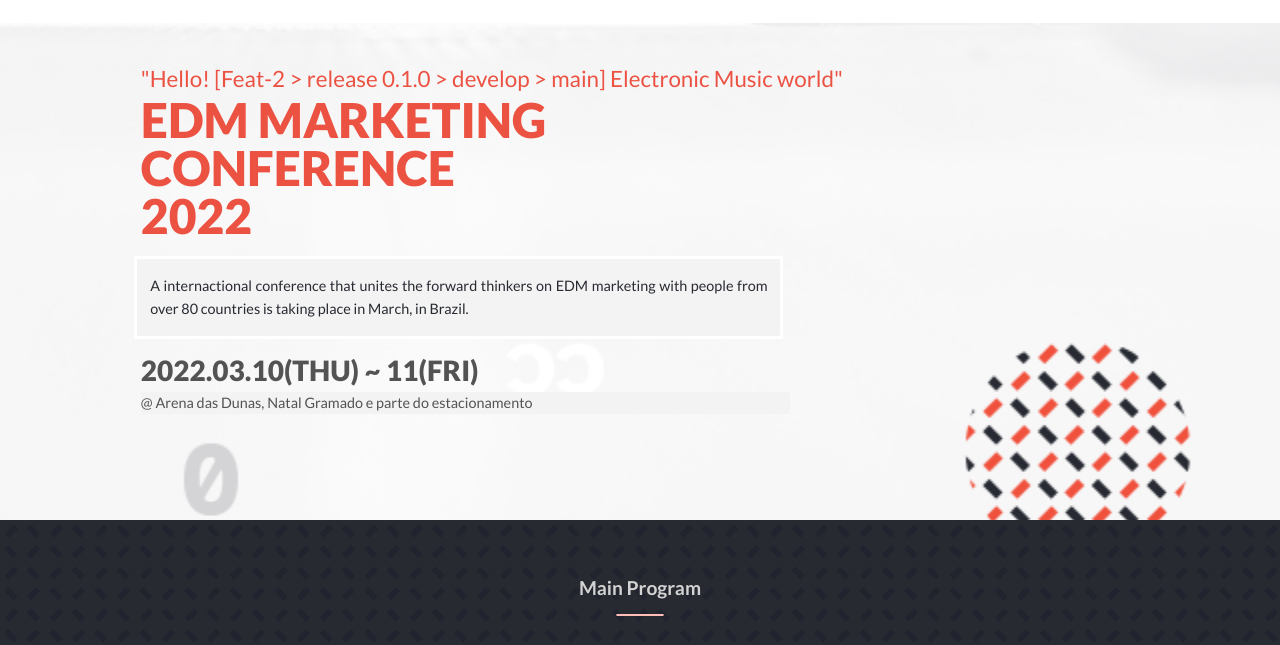
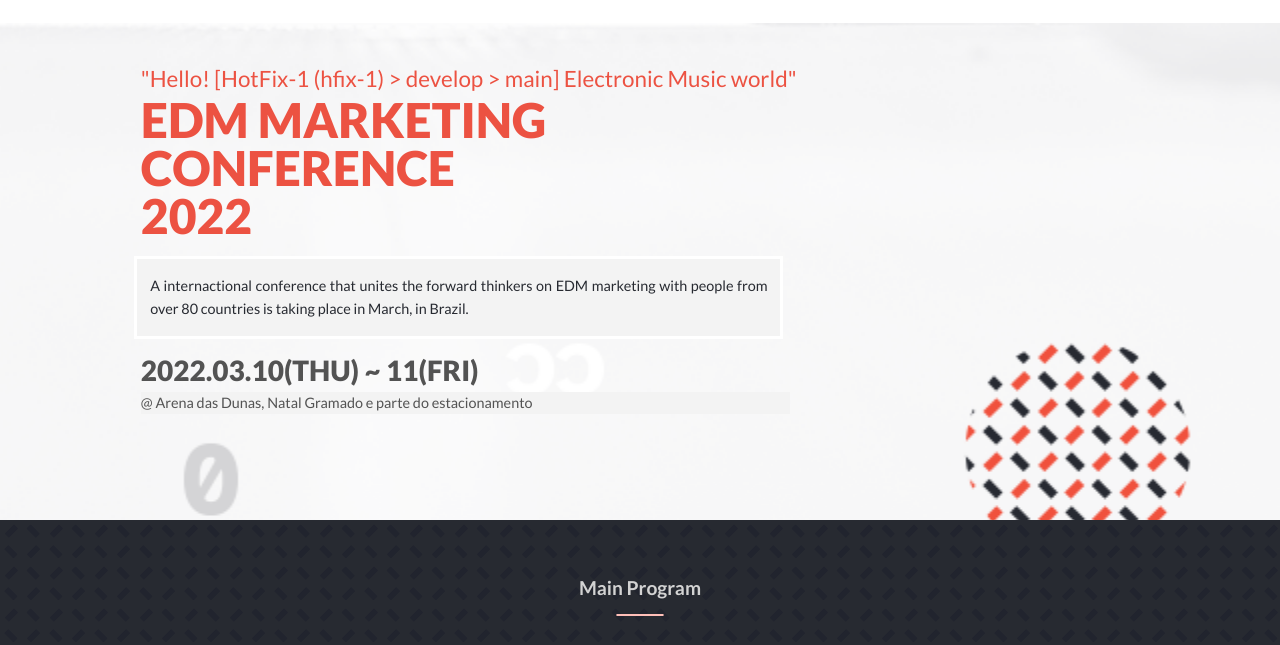
Before and after one commit to mrjuda/emc-2022, a website: page index.html in a window 1280 px wide. Shown: the part 98-743 px from the top of the page. Drawn offline with Linux system fonts and the light colour scheme.

Commit message:
Add hotfix 1

```diff
--- a/index.html
+++ b/index.html
@@ -51,7 +51,7 @@
     <section class="home" id="Home">  <!-- START OF HOME -->
       <div class="home-heading">
         <span>
-          "Hello! [Feat-2 > release 0.1.0 > develop > main] Electronic Music world"
+          "Hello! [HotFix-1 (hfix-1) > develop > main] Electronic Music world"
         </span>
         <h1>
           EDM MARKETING <br>
```
